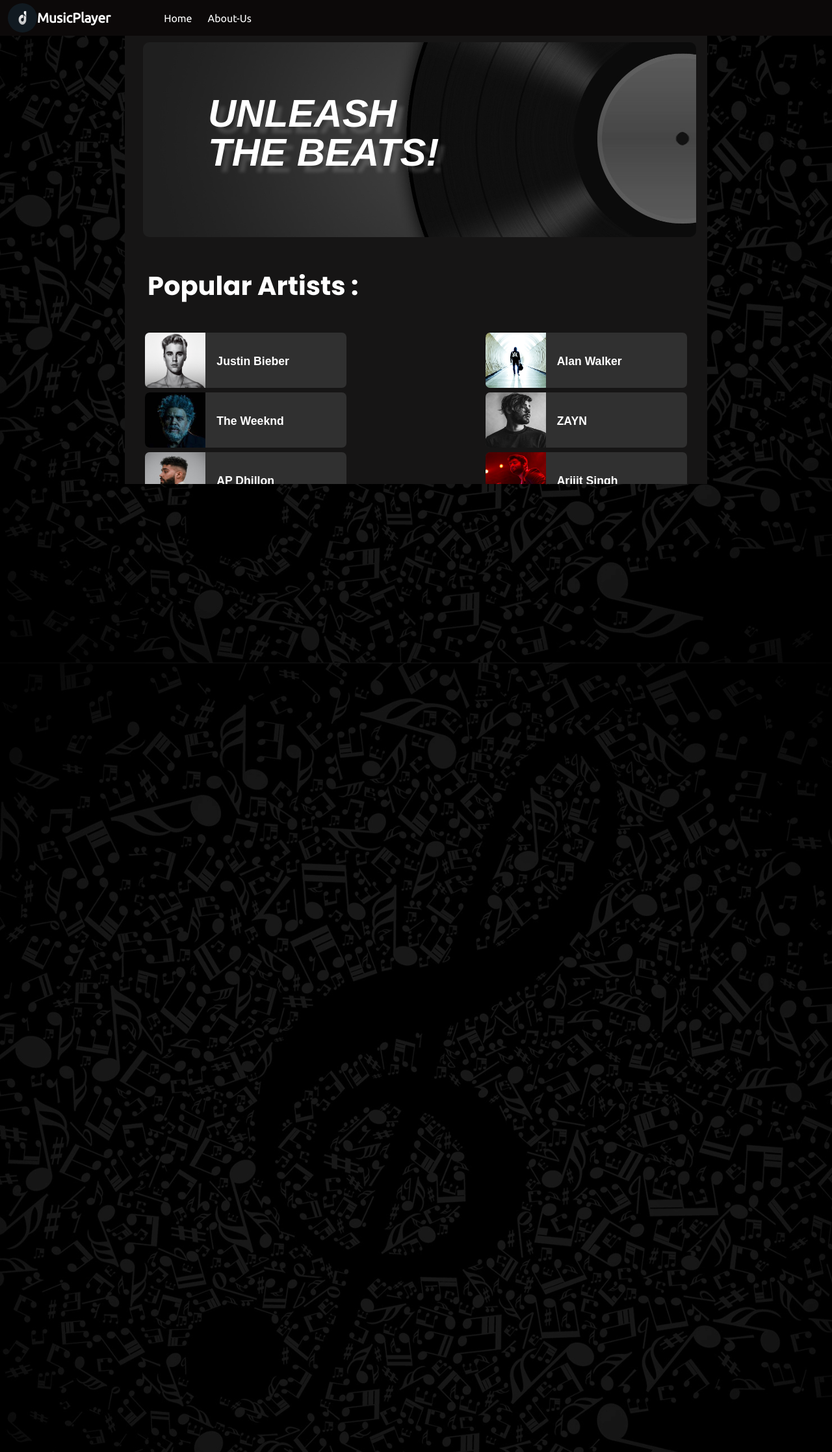
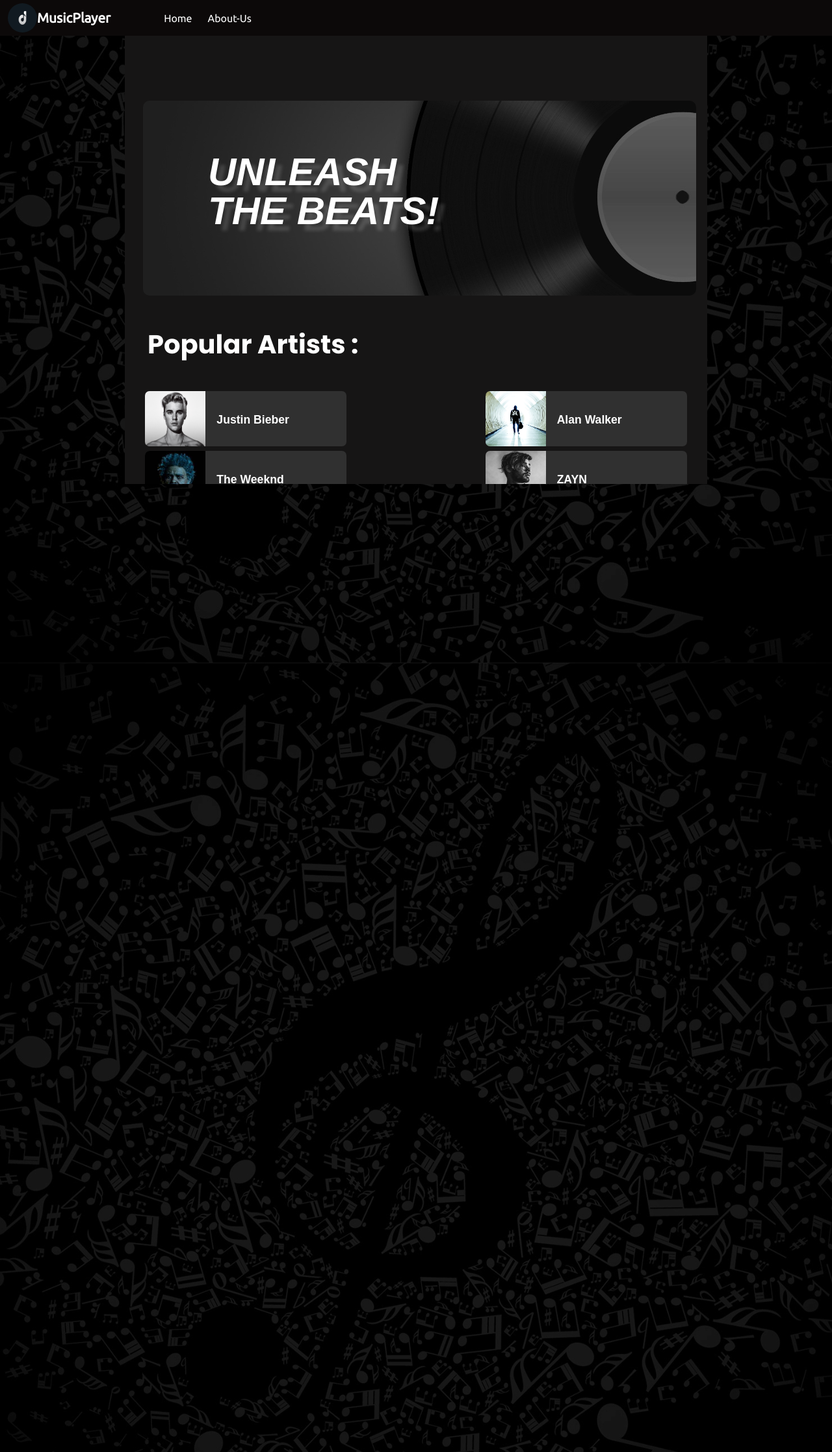
Before and after one commit to sushantsalotra/Musicplayer, a Jekyll site: the page index.html, which Jekyll copies as it is, in a window 1280 px wide. Shown: the whole page at 65% size. Built offline with Jekyll 4.4.1, drawn with Linux system fonts in a browser that asks for light colours; nearby versions of some CDN libraries.

Commit message:
Add files via upload

```diff
--- a/index.html
+++ b/index.html
@@ -8,9 +8,7 @@
     <link rel="stylesheet" href="style.css">
 </head>
 <body>
-    <div class="menu">
-        <i class="fa-solid fa-bars" id="menu"></i>
-    </div>
+
     <div class="sidenav">
         <i class="fa-solid fa-xmark" id="close"></i>
         <img src="logo.jpg" alt="logo" id="logo">
@@ -35,6 +33,9 @@
         </ul>
     </nav>
     <div class="container">
+        <div class="menu">
+            <i class="fa-solid fa-bars" id="menu"></i>
+        </div>
         <div class="theimg">
            <p>UNLEASH <br> THE BEATS!</p>
         </div>
--- a/style.css
+++ b/style.css
@@ -19,7 +19,6 @@
     width: 90px;
     color: white;
     font-size: 70px;
-    position: absolute;
     margin-left: 1%;
     background-color:#161515;
     z-index: 100;
@@ -175,9 +174,9 @@
 
 .container{
     background:rgb(22, 21, 21);
-    padding-top: 100px;
+    padding-top: 10px;
     color:white;
-    height: calc(100vh - 100px);
+    height: calc(100vh - 10px);
     width:100%;
     left:0;
     position:relative;
```
Also changed, not shown: about.html (+4 -3 lines).
